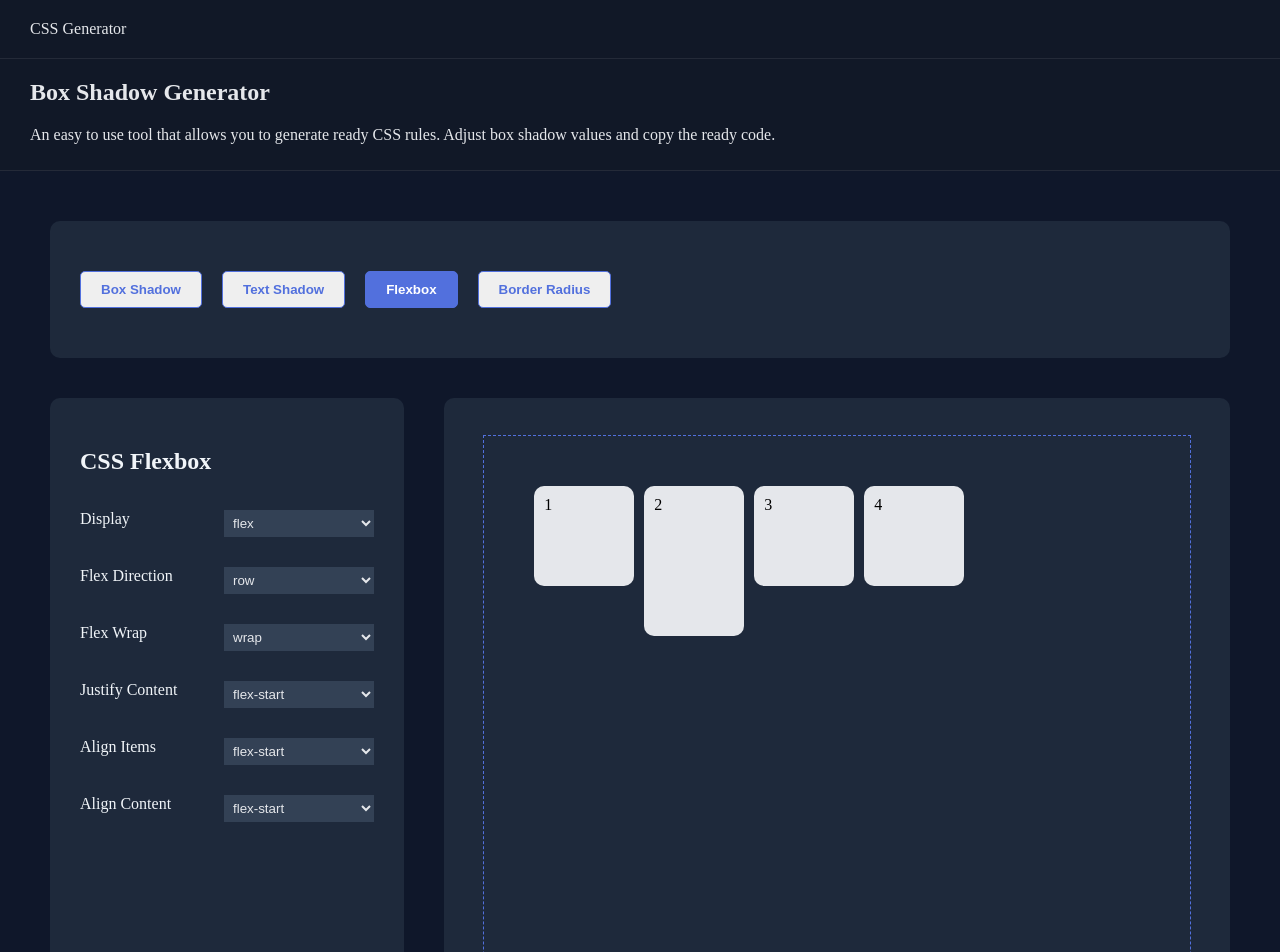
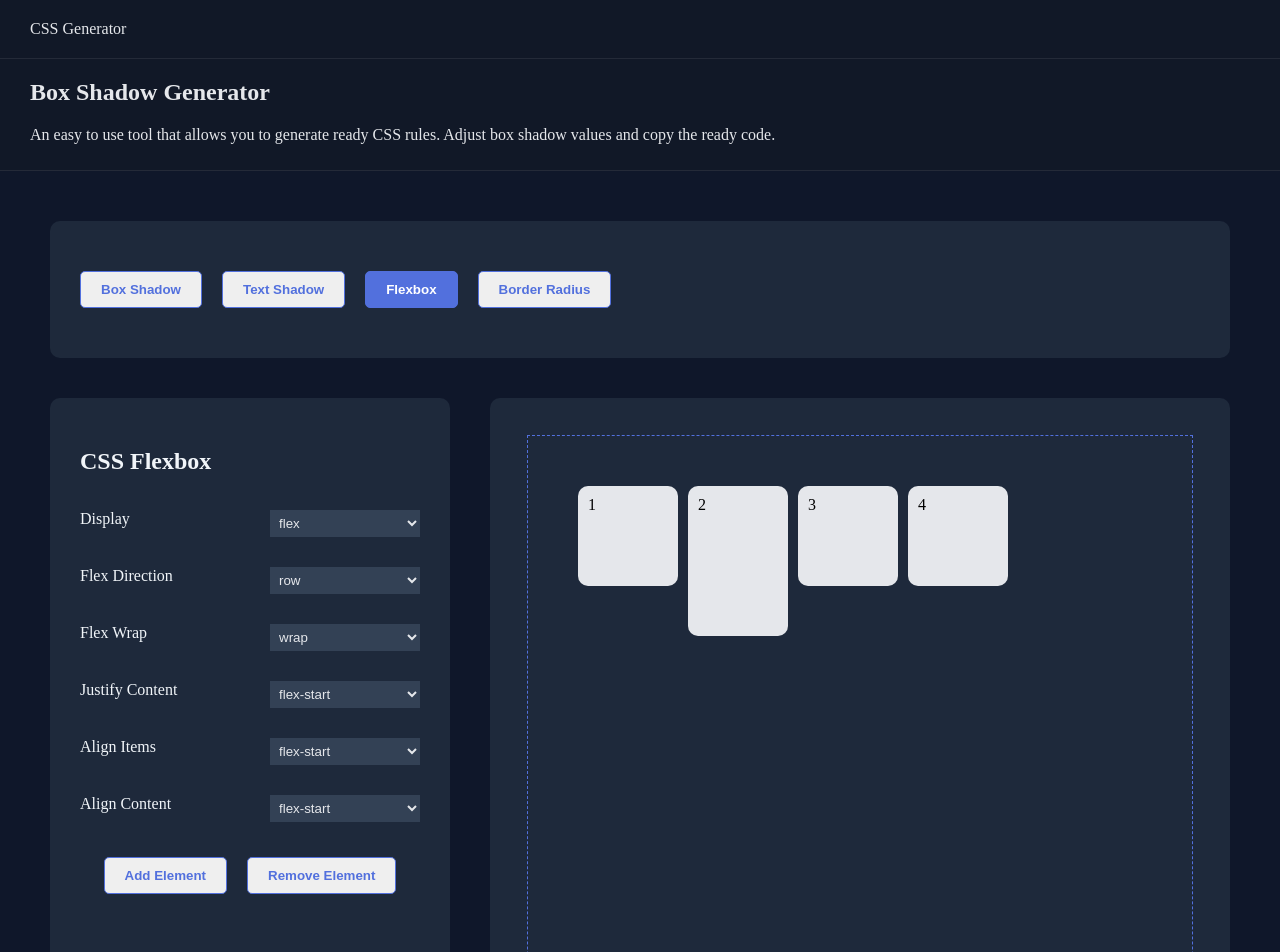
Before and after one commit to Shashwat64/CSS-Generator, a React (Vite) app: page / in a window 1280 px wide. Shown: the top 952 px of the page. Built offline with nearby package versions, Linux system fonts and the light colour scheme.

Commit message:
feat: enhance Flexbox component with dynamic element addition and improved CSS properties

```diff
--- a/src/Components/PropComponents/Flexbox.jsx
+++ b/src/Components/PropComponents/Flexbox.jsx
@@ -13,6 +13,9 @@ export default function Flexbox({value, setValue, setCssCode, activeProp}){
     alignContent: "flex-start"
   })
 
+  // const[noOfElem, setNoOfElem] = useState(value.element)
+
+
   function handleChange(property, value) {
     setFlexStyles(prev => ({
       ...prev,
@@ -25,6 +28,8 @@ export default function Flexbox({value, setValue, setCssCode, activeProp}){
 
 
   const [extraElem, setExtraElem] = useState(value.element)
+
+  console.log(extraElem)
 
   const inputHtml = Object.entries(value.properties).map(([key, val],i)=>{
 
@@ -48,7 +53,6 @@ export default function Flexbox({value, setValue, setCssCode, activeProp}){
     )
   })
 
-  console.log(value, activeProp, extraElem)
 
   return(
 
@@ -56,6 +60,16 @@ export default function Flexbox({value, setValue, setCssCode, activeProp}){
       <div className="user-input-section">
           <h2>CSS {value.name}</h2>
           {inputHtml}
+          <div className='flexbox-btn-container'>
+            <button
+              disabled={extraElem>9?true:false}
+              onClick={()=>(setExtraElem(prev=>prev+1))}
+              >Add Element</button>
+            <button
+              disabled={extraElem<2?true:false}
+              onClick={()=>(setExtraElem(prev=>prev-1))}
+            >Remove Element</button>
+          </div>
         </div>
 
         <div className="output-section">
@@ -65,11 +79,12 @@ export default function Flexbox({value, setValue, setCssCode, activeProp}){
           >
             <div className='short-flex-elem'>1</div>
             <div className='long-flex-elem'>2</div>
-            {[...Array(value.element)].map((_, index) => (
+            {[...Array(extraElem)].map((_, index) => (
               <div className='short-flex-elem'>{index+3}</div>
             ))}
           </div>
         </div>
+
     </>
 
   )
--- a/src/data/data.js
+++ b/src/data/data.js
@@ -53,7 +53,7 @@ const data = [
     name: 'Flexbox',
     properties:{
       Display:["Display","flex","inline-flex"],
-      flexDirection:["Flex Direction","row","column", "reverse-row","reverse-coloumn"],
+      flexDirection:["Flex Direction","row","column", "row-reverse","column-reverse"],
       flexWrap: ["Flex Wrap","wrap", "no-wrap", "wrap-reverse"],
       justifyContent: ["Justify Content","flex-start", "flex-end", "center", "space-between", "space-around"],
       alignItems: ["Align Items","flex-start", "flex-end", "center", "baseline", "stretch"],
--- a/src/index.css
+++ b/src/index.css
@@ -137,6 +137,11 @@ button{
   border-radius: 5px;
   transition: all 0.05s;
 }
+button:disabled{
+  pointer-events: none;
+  background-color: #e5e7eb;
+  opacity: 0.6;
+}
 
 button:hover, .active{
   background-color: #5270dd;
@@ -212,6 +217,7 @@ legend{
   /* align-items: center; */
   padding: 30px;
   color: #F1F5F9;
+  min-width: 400px;
 }
 
 .toggle-wrapper {
@@ -294,7 +300,13 @@ input[type="color"]{
   color: #e5e7eb;
 
 }
-
+.flexbox-btn-container{
+  display: flex;
+  align-items: center;
+  justify-content: center;
+  padding: 20px;
+  gap: 20px;
+}
 
 
 
@@ -331,7 +343,7 @@ input[type="color"]{
   width: 90%;
   height: 90%;
   padding: 50px;
-  display: flex;
+  /* display: flex; */
   gap: 10px;
 }
 
@@ -349,6 +361,8 @@ input[type="color"]{
 .long-flex-elem{
     height: 150px;
 }
+
+
 
 
 .css-code-section{
```
